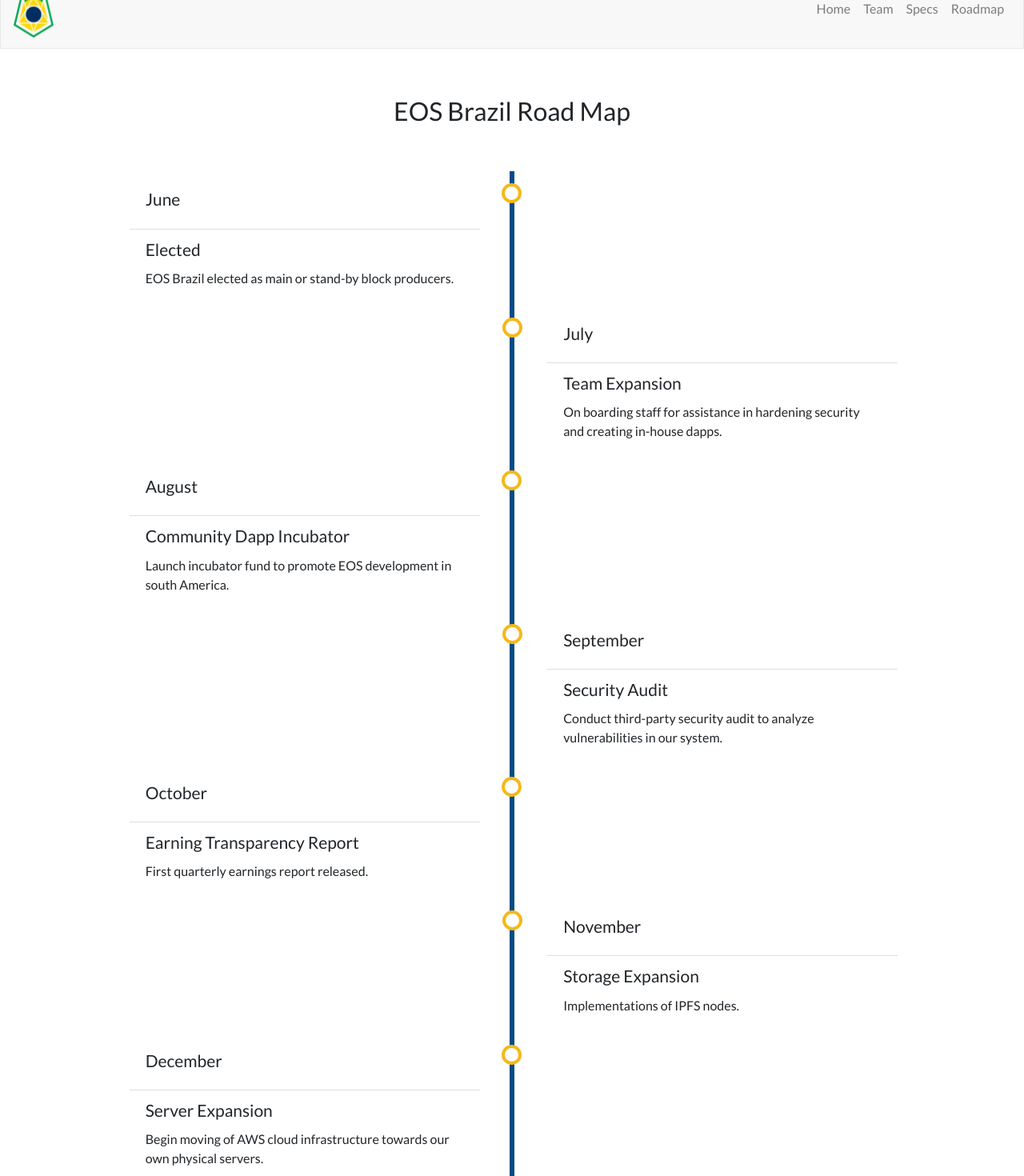
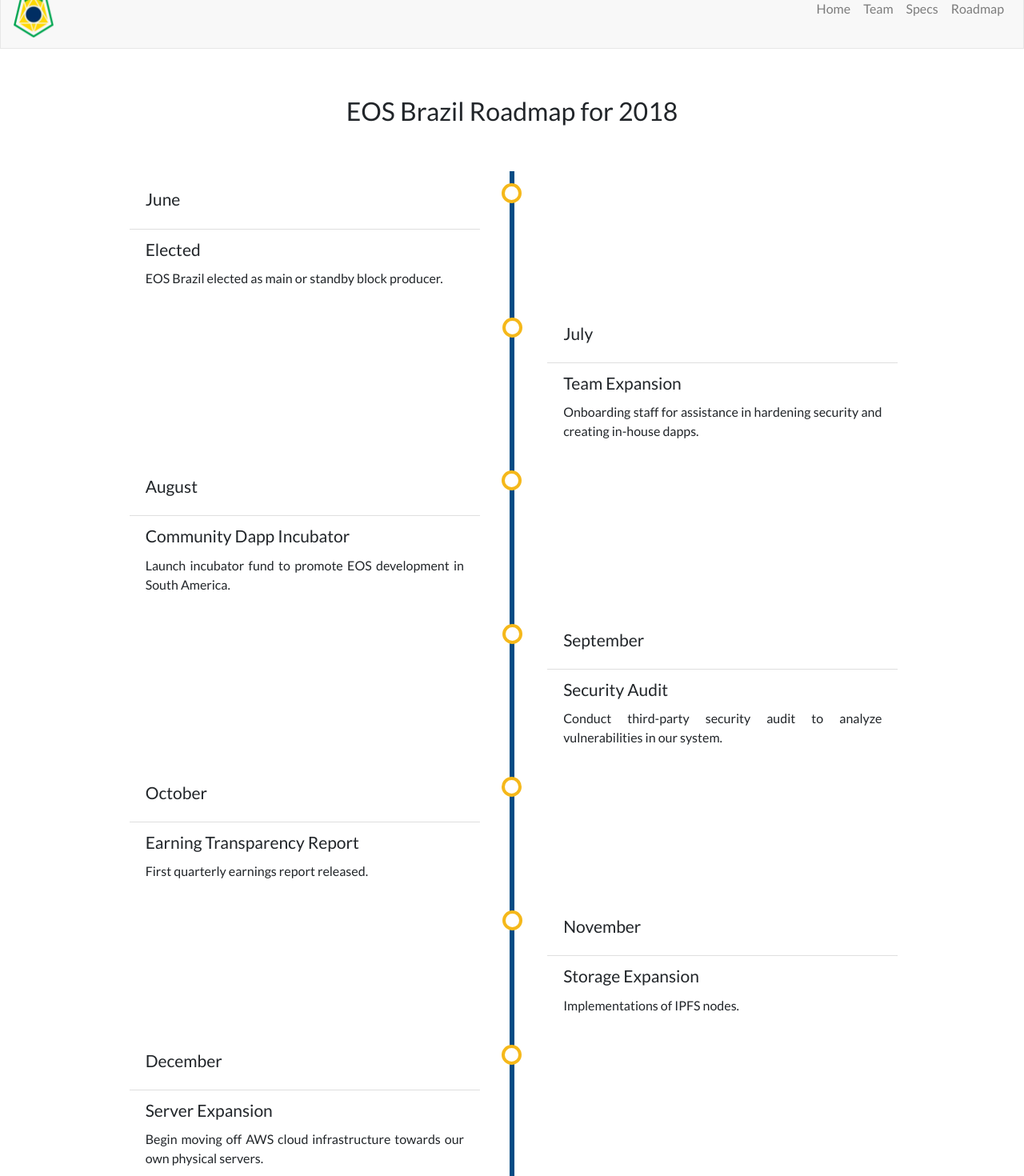
Before and after one commit to rbmarliere/eosbrazil-web, a React (Create React App) app: page /roadmap in a window 1280 px wide. Shown: the part 40-1510 px from the top of the page at 80% size. Built offline with nearby package versions, Linux system fonts and the light colour scheme; what dsteem would draw is missing.

Commit message:
Update roadmap timeline

```diff
--- a/src/Views/Roadmap.js
+++ b/src/Views/Roadmap.js
@@ -9,20 +9,20 @@
                 <div className="container-fluid mt-10">
                     <div className="row mt-3 mb-5">
                         <div className="col-xs-10 col-md-8 offset-md-2 justify-content-center">
-                            <h2 className="text-center">EOS Brazil Road Map</h2>
+                            <h2 className="text-center">EOS Brazil Roadmap for 2018</h2>
                         </div>
                     </div>
 
                     <div className="row mb-5">
                         <div className="col-xs-12 col-md-10 offset-md-1 justify-content-center">
-                            <div className="timeline">
+                            <div className="timeline text-justify">
                                 <div className="card card-timeline left">
                                     <div className="card-header">
                                         <h3 className="card-title">June</h3>
                                     </div>
                                     <div className="content">
                                         <h5 className="card-title">Elected</h5>
-                                        <p className="card-text">EOS Brazil elected as main or stand-by block producers.</p>
+                                        <p className="card-text">EOS Brazil elected as main or standby block producer.</p>
                                     </div>
                                 </div>
 
@@ -32,7 +32,7 @@
                                     </div>
                                     <div className="content">
                                         <h5 className="card-title">Team Expansion</h5>
-                                        <p className="card-text">On boarding staff for assistance in hardening security and creating in-house dapps.</p>
+                                        <p className="card-text">Onboarding staff for assistance in hardening security and creating in-house dapps.</p>
                                     </div>
                                 </div>
 
@@ -42,7 +42,7 @@
                                     </div>
                                     <div className="content">
                                         <h5 className="card-title">Community Dapp Incubator</h5>
-                                        <p className="card-text">Launch incubator fund to promote EOS development in south America.</p>
+                                        <p className="card-text">Launch incubator fund to promote EOS development in South America.</p>
                                     </div>
                                 </div>
 
@@ -82,7 +82,7 @@
                                     </div>
                                     <div className="content">
                                         <h5 className="card-title">Server Expansion</h5>
-                                        <p className="card-text">Begin moving of AWS cloud infrastructure towards our own physical servers.</p>
+                                        <p className="card-text">Begin moving off AWS cloud infrastructure towards our own physical servers.</p>
                                     </div>
                                 </div>
                             </div>
```
